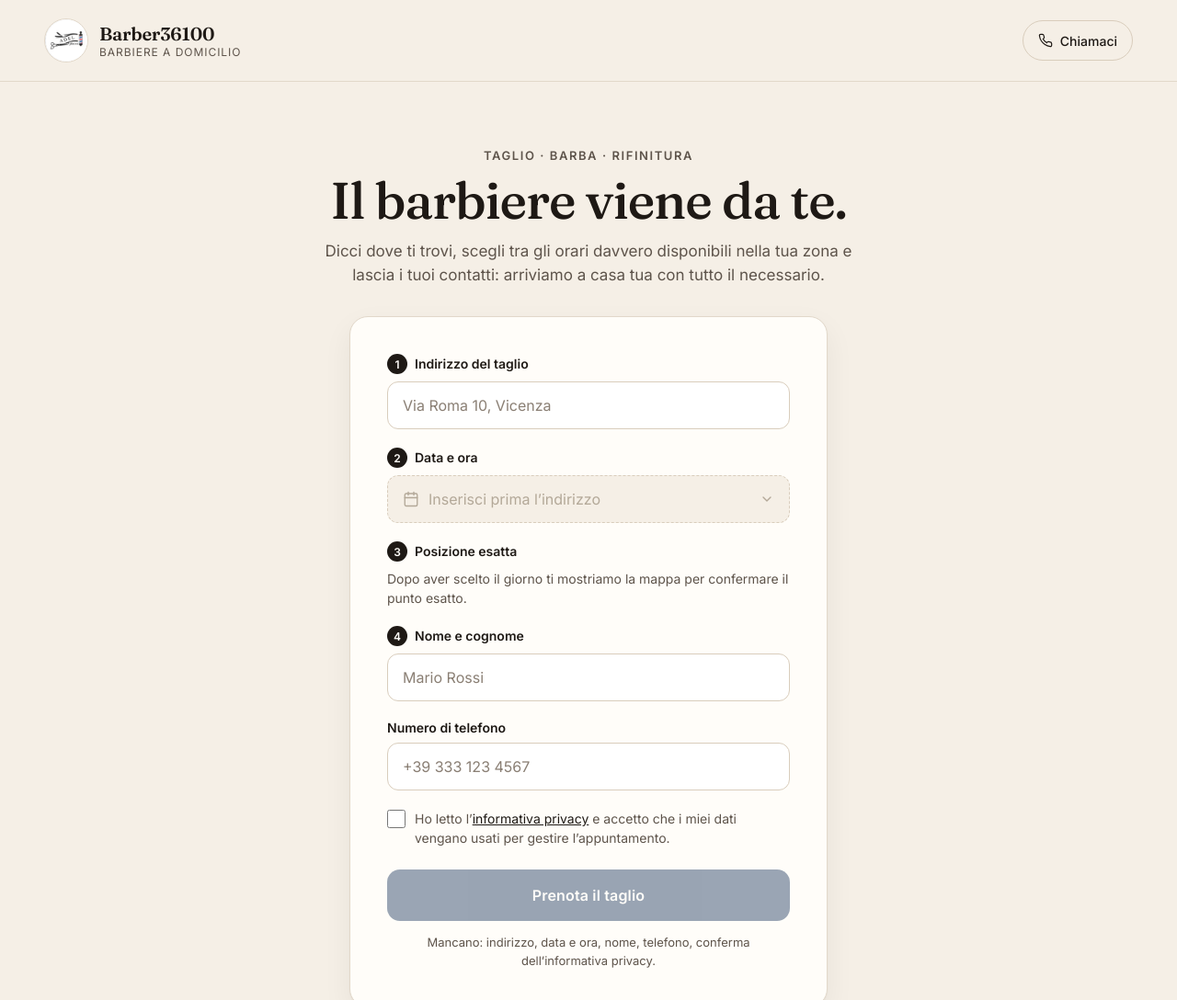
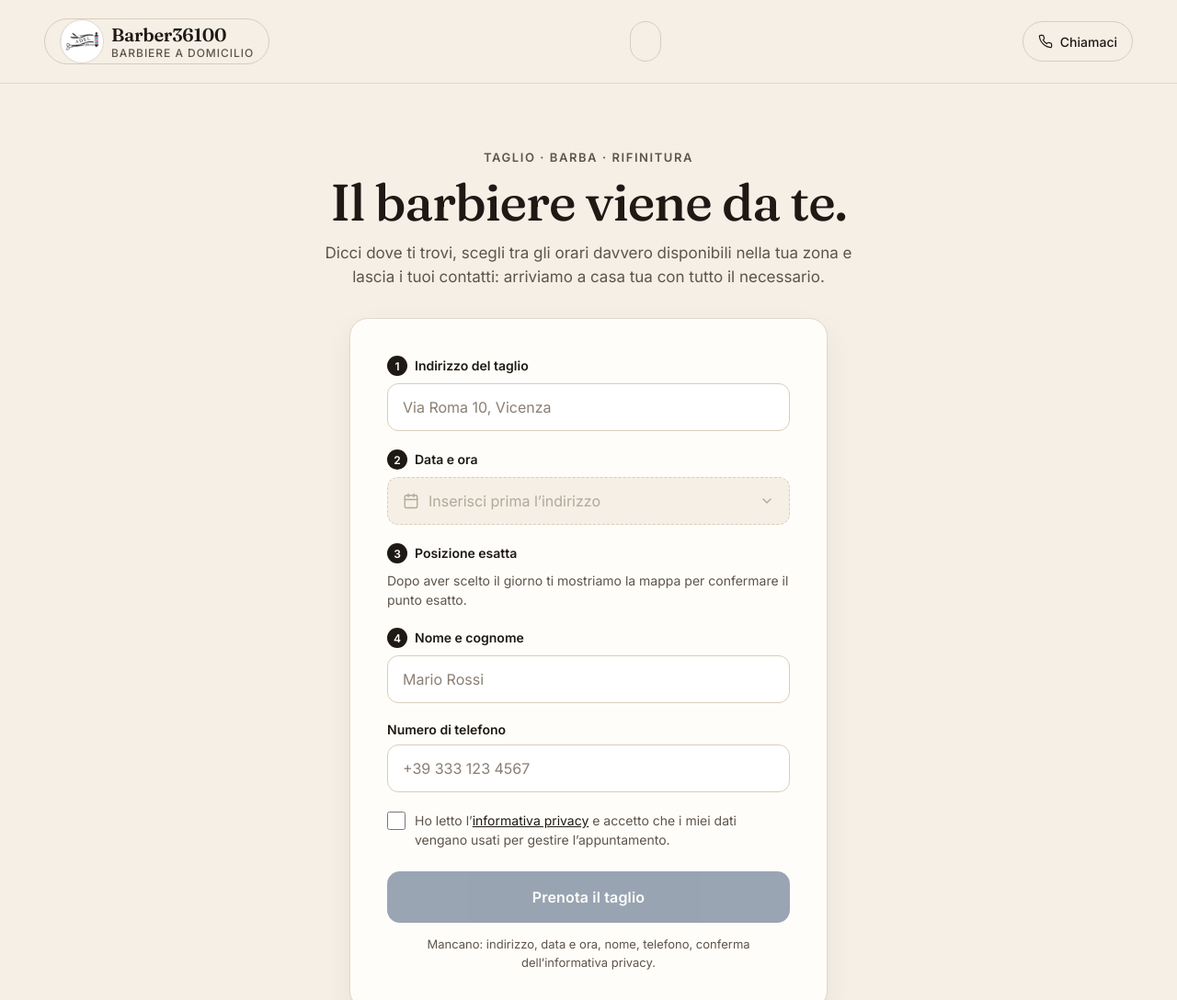
Before and after one commit to Giovdet/barbiere36100, a plain HTML site: page index.html in a window 1280 px wide. Shown: the top 1088 px of the page at 92% size. Drawn offline with nearby package versions, Linux system fonts and the light colour scheme.

Commit message:
Update index.html

```diff
--- a/index.html
+++ b/index.html
@@ -137,7 +137,7 @@
 <div class="page">
 
   <header class="header">
-    <div class="brand">
+    <div class="brand"><a class="call" href="tel:+393245322146">
       <img class="brand-logo" src="logo.png" alt="Logo Adel 36100" width="48" height="48">
       <div>
         <span class="brand-name">Barber36100</span>
```
